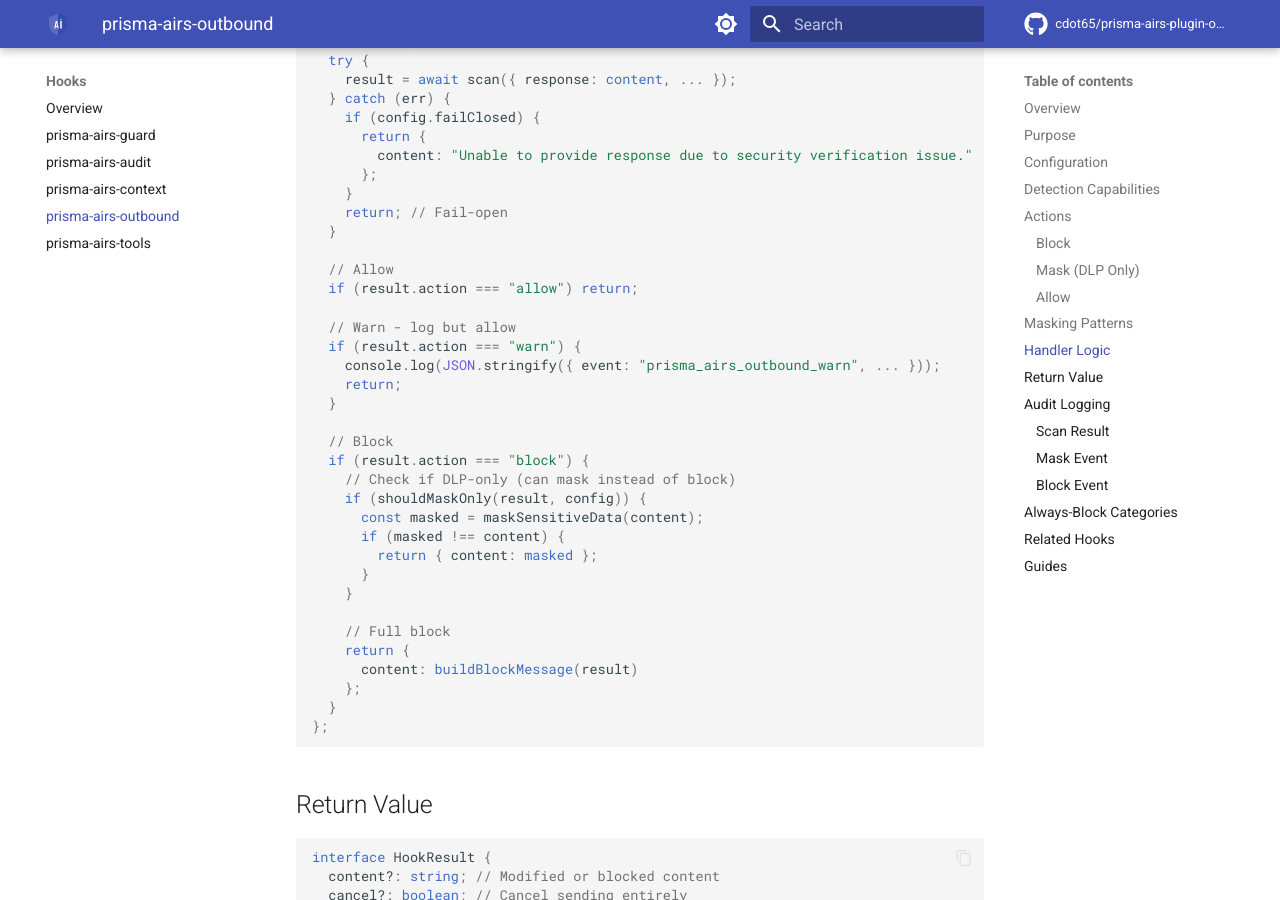
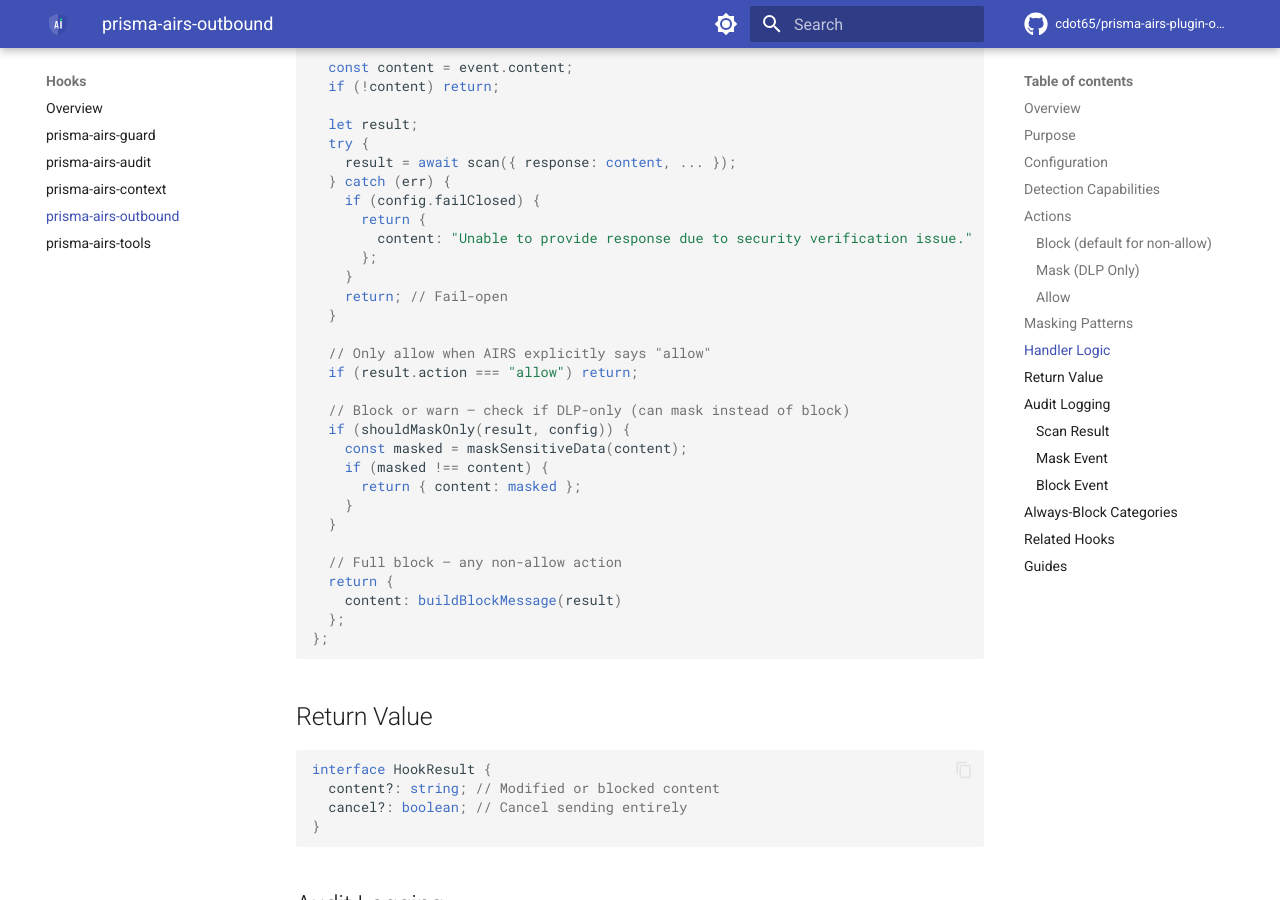
Before and after one commit to cdot65/prisma-airs-plugin-openclaw, an MkDocs documentation site: the page built from docs/hooks/prisma-airs-outbound.md, in a window 1280 px wide and 900 px high, scrolled down 2724 px. Built offline with MkDocs 1.6.1 and Material for MkDocs 9.7.7, drawn with Linux system fonts in a browser that asks for light colours; comment, search, counter and statistics services are not loaded; the version menu is left out; some of the changed text lies outside the part shown.

Commit message:
feat: strengthen outbound handler to block unless action=allow (#22)
Previously warn actions were logged but allowed through. Now any
non-allow action (block or warn) triggers blocking. DLP masking
preserved for DLP-only results regardless of action type.

Closes #17

````diff
--- a/docs/hooks/prisma-airs-outbound.md
+++ b/docs/hooks/prisma-airs-outbound.md
@@ -44,7 +44,9 @@
 
 ## Actions
 
-### Block
+Any AIRS response that is **not** `action: "allow"` is blocked. This includes both `block` and `warn` verdicts.
+
+### Block (default for non-allow)
 
 Replace the entire response with an error message:
 
@@ -65,7 +67,7 @@
 
 ### Allow
 
-No modification.
+No modification. Only when AIRS returns `action: "allow"`.
 
 ## Masking Patterns
 
@@ -101,30 +103,21 @@
     return; // Fail-open
   }
 
-  // Allow
+  // Only allow when AIRS explicitly says "allow"
   if (result.action === "allow") return;
 
-  // Warn - log but allow
-  if (result.action === "warn") {
-    console.log(JSON.stringify({ event: "prisma_airs_outbound_warn", ... }));
-    return;
+  // Block or warn — check if DLP-only (can mask instead of block)
+  if (shouldMaskOnly(result, config)) {
+    const masked = maskSensitiveData(content);
+    if (masked !== content) {
+      return { content: masked };
+    }
   }
 
-  // Block
-  if (result.action === "block") {
-    // Check if DLP-only (can mask instead of block)
-    if (shouldMaskOnly(result, config)) {
-      const masked = maskSensitiveData(content);
-      if (masked !== content) {
-        return { content: masked };
-      }
-    }
-
-    // Full block
-    return {
-      content: buildBlockMessage(result)
-    };
-  }
+  // Full block — any non-allow action
+  return {
+    content: buildBlockMessage(result)
+  };
 };
 ```
 
````
Also changed, not shown: other parts of docs/hooks/prisma-airs-outbound.md (+1 -1 lines), 2 other files.
